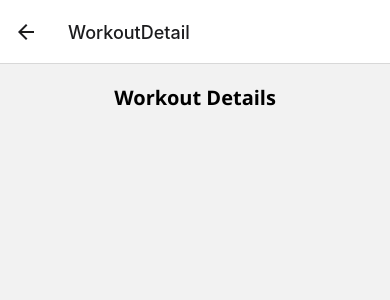
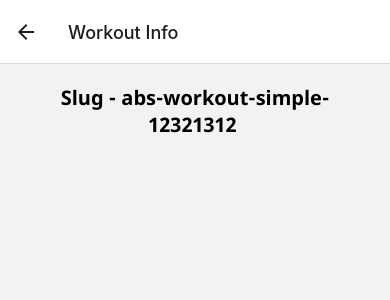
Before and after one commit to makyinmars/Pepa, a React Native app: screen / in a window 390 px wide. Both pictures are taken after a click on the element 195 px from the left and 167 px from the top of the page. Shown: the top 300 px of the page. Built offline with nearby package versions, Linux system fonts and the light colour scheme.

Commit message:
chore: adding slug for workout details

```diff
--- a/src/navigation/index.tsx
+++ b/src/navigation/index.tsx
@@ -25,7 +25,11 @@ const RootNavigator = () => {
         component={BottomTabNavigator}
         options={{ headerShown: false }}
       />
-      <Stack.Screen name="WorkoutDetail" component={WorkoutDetailScreen} />
+      <Stack.Screen
+        name="WorkoutDetail"
+        component={WorkoutDetailScreen}
+        options={{ title: "Workout Info" }}
+      />
     </Stack.Navigator>
   );
 };
--- a/src/screens/HomeScreen.tsx
+++ b/src/screens/HomeScreen.tsx
@@ -13,7 +13,11 @@ export default function HomeScreen({ navigation }: NativeStackHeaderProps) {
         data={data as [Workout]}
         renderItem={({ item }) => {
           return (
-            <Pressable onPress={() => navigation.navigate("WorkoutDetail")}>
+            <Pressable
+              onPress={() =>
+                navigation.navigate("WorkoutDetail", { slug: item.slug })
+              }
+            >
               <WorkoutItem item={item} />
             </Pressable>
           );
--- a/src/screens/WorkoutDetailScreen.tsx
+++ b/src/screens/WorkoutDetailScreen.tsx
@@ -1,12 +1,20 @@
 import { View, Text, StyleSheet } from "react-native";
 import { NativeStackHeaderProps } from "@react-navigation/native-stack";
 
-export default function WorkoutDetailScreen({
-  navigation,
-}: NativeStackHeaderProps) {
+type DetailsParams = {
+  route: {
+    params: {
+      slug: string;
+    };
+  };
+};
+
+type Navigation = NativeStackHeaderProps & DetailsParams;
+
+export default function WorkoutDetailScreen({ route }: Navigation) {
   return (
     <View style={styles.container}>
-      <Text style={styles.title}>Workout Details</Text>
+      <Text style={styles.title}>Slug - {route.params.slug} </Text>
     </View>
   );
 }
```
